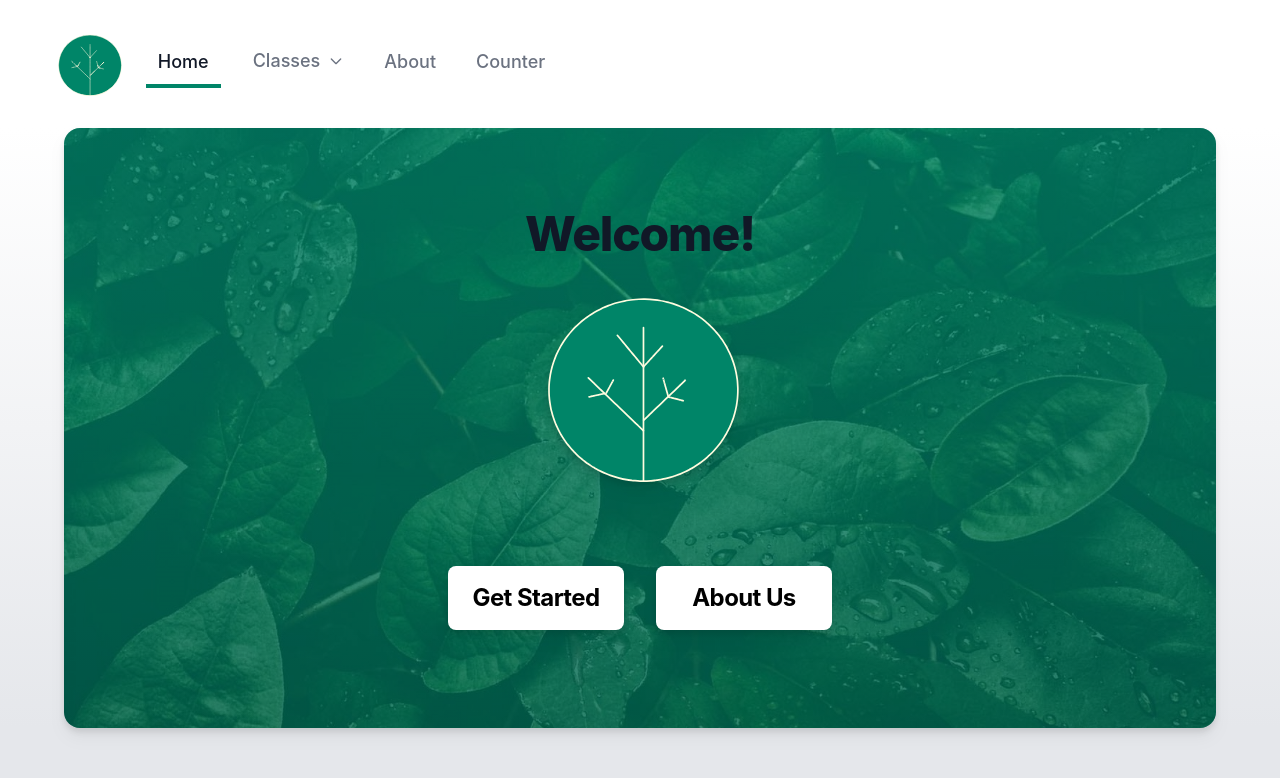
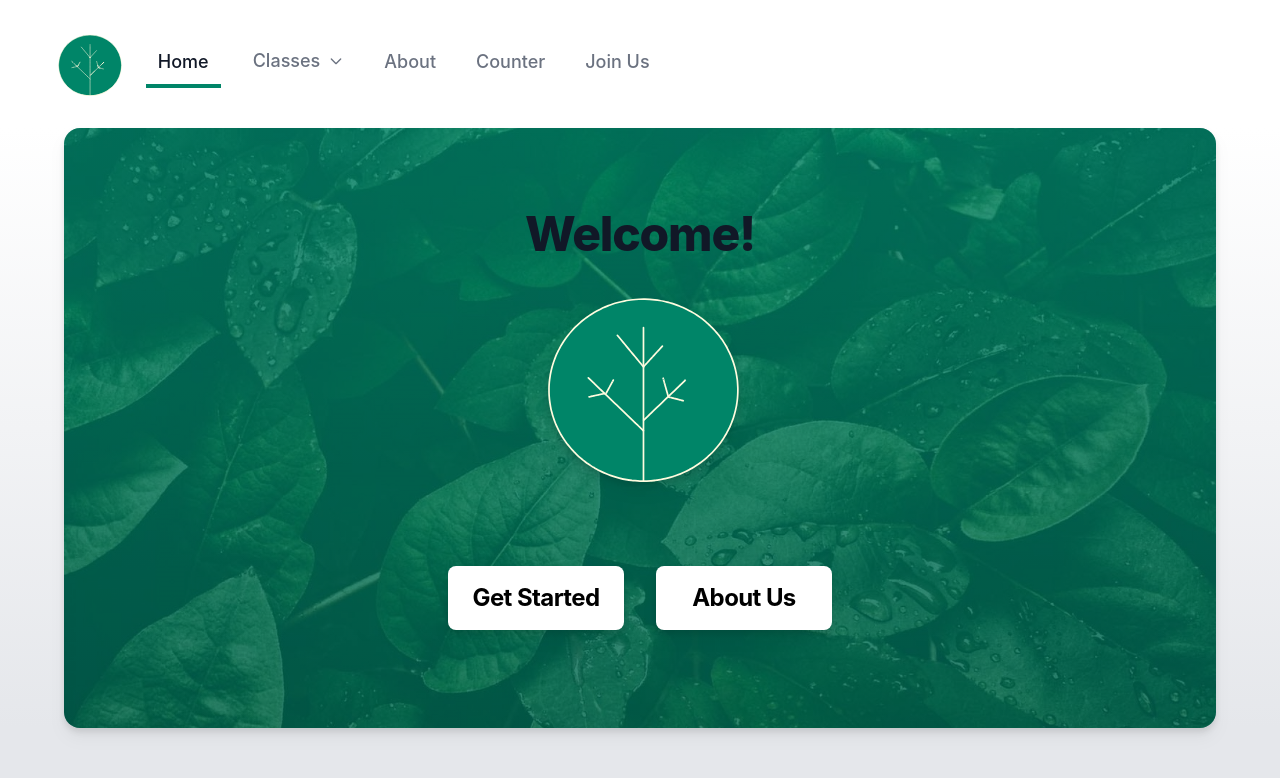
Before and after one commit to Kevin-Liu-01/PlantSTEM, a Next.js app: page / in a window 1280 px wide. Shown: the top 778 px of the page. Built offline with nearby package versions, Linux system fonts and the light colour scheme.

Commit message:
Add join us button

```diff
--- a/components/Navbar.tsx
+++ b/components/Navbar.tsx
@@ -9,6 +9,7 @@ const navigation = [
   { name: "Classes", href: "/classes" },
   { name: "About", href: "/about" },
   { name: "Counter", href: "/counter" },
+  { name: "Join Us", href: "https://forms.gle/VJrehmDpKoCrXABj8" },
 ];
 
 function Navbar(props) {
```
